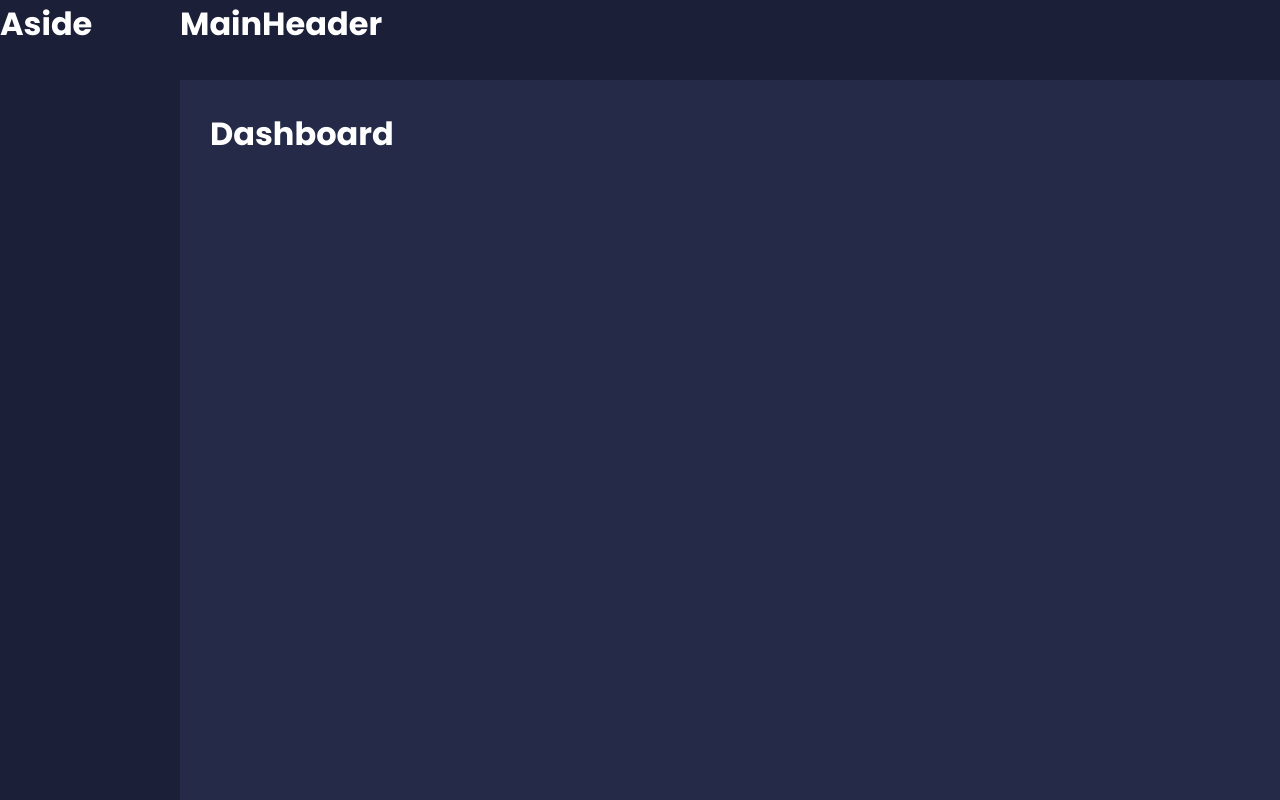
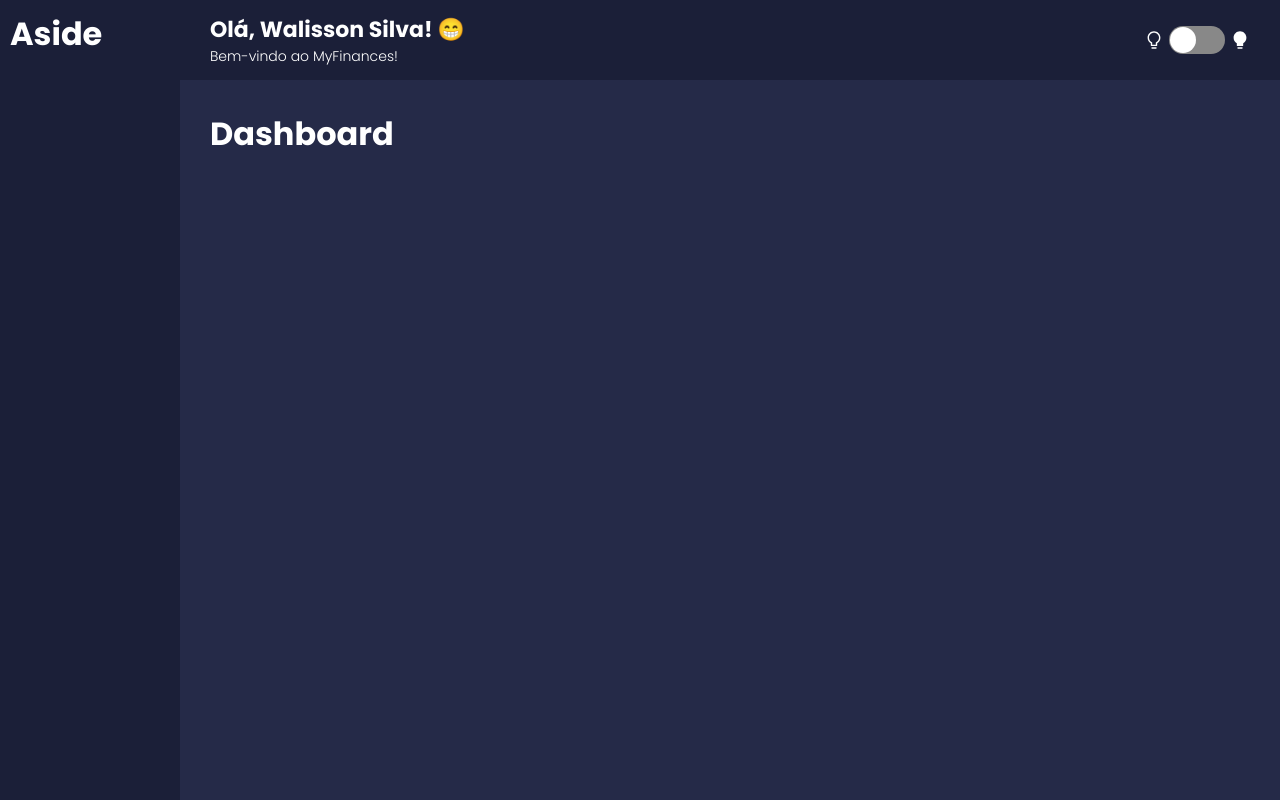
Before and after one commit to walissonsilva/my-finances, a React (Create React App) app: page / in a window 1280 px wide. Built offline with nearby package versions, Linux system fonts and the light colour scheme; the HTML template or start-up script is replaced by a standard one.

Commit message:
Feat: Add Toggle Component

```diff
--- a/package.json
+++ b/package.json
@@ -12,7 +12,9 @@
     "@types/react-dom": "^17.0.0",
     "react": "^17.0.1",
     "react-dom": "^17.0.1",
+    "react-icons": "^4.2.0",
     "react-scripts": "4.0.2",
+    "react-switch": "^6.0.0",
     "styled-components": "^5.2.1",
     "typescript": "^4.1.2",
     "web-vitals": "^1.0.1"
--- a/src/components/Aside/styles.ts
+++ b/src/components/Aside/styles.ts
@@ -6,4 +6,5 @@ export const Container = styled.div`
   color: ${props => props.theme.colors.white};
 
   height: 100vh;
+  padding: 10px;
 `;
--- a/src/components/MainHeader/index.tsx
+++ b/src/components/MainHeader/index.tsx
@@ -1,13 +1,35 @@
 import React from 'react';
 
+import Toggle from '../Toggle';
+import { AiOutlineBulb, AiFillBulb  } from 'react-icons/ai';
+
 import {
-  Container
+  Container,
+  Welcome,
+  Title,
+  Username,
+  Subtitle,
+  ToggleContainer
 } from './styles';
 
 const MainHeader: React.FC = () => {
   return (
     <Container>
-      <h1>MainHeader</h1>
+      <Welcome>
+        <Title>Olá, </Title>
+        <Username>Walisson Silva! &#128513;</Username>
+
+        <Subtitle>Bem-vindo ao MyFinances! </Subtitle>
+      </Welcome>
+
+      <ToggleContainer>
+        <AiOutlineBulb size={20} />
+        <Toggle
+          onChange={() => {}}
+          checked={false}
+          />
+        <AiFillBulb size={20} />
+      </ToggleContainer>
     </Container>
   )
 };
--- a/src/components/MainHeader/styles.ts
+++ b/src/components/MainHeader/styles.ts
@@ -6,4 +6,33 @@ export const Container = styled.div`
   color: ${props => props.theme.colors.white};
 
   width: 100%;
+  padding: 10px 30px;
+
+  display: flex;
+  justify-content: space-between;
+  align-items: center;
 `;
+
+export const Welcome = styled.div`
+
+`;
+
+export const Title = styled.h2`
+  display: inline;
+  font-size: 22px;
+`;
+
+export const Username = styled.span`
+  font-size: 22px;
+  font-weight: 600;
+`;
+
+export const Subtitle = styled.div`
+  font-size: 14px;
+  font-weight: 300;
+`;
+
+export const ToggleContainer = styled.div`
+  display: flex;
+  align-items: center;
+`;
--- /dev/null
+++ b/src/components/Toggle/index.tsx
@@ -0,0 +1,28 @@
+import React from 'react';
+
+import Switch from 'react-switch';
+
+import {
+  Container
+} from './styles';
+
+interface IToggle {
+  onChange: (checked: boolean, event: MouseEvent | React.SyntheticEvent<MouseEvent | KeyboardEvent, Event>, id: string) => void;
+  checked: boolean;
+}
+
+const Toggle: React.FC<IToggle> = ({ onChange, checked }) => {
+  return (
+    <Container>
+      <Switch
+        onChange={onChange}
+        checked={checked}
+        size={30}
+        checkedIcon={false}
+        uncheckedIcon={false}
+      />
+    </Container>
+  )
+};
+
+export default Toggle;
--- /dev/null
+++ b/src/components/Toggle/styles.ts
@@ -0,0 +1,6 @@
+import styled from 'styled-components';
+
+export const Container = styled.div`
+  display: flex;
+  padding: 0 5px;
+`;
```
Also changed, not shown: 1 other file (tests, documents, lock files or other folders).
